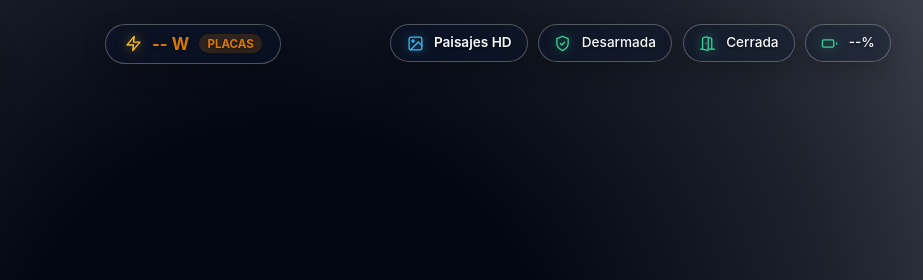
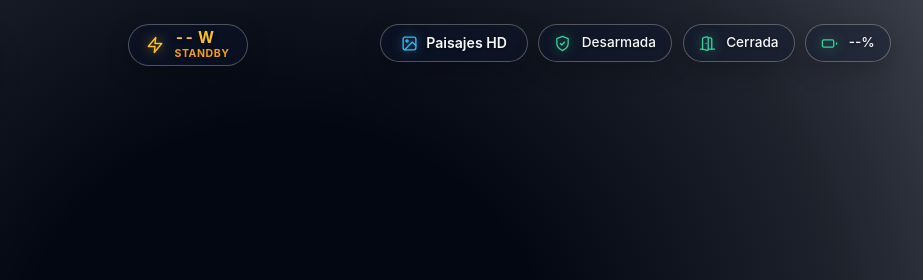
Before and after one commit to angelcabre-code/domos, a plain HTML site: page kiosk/static/index.html in a window 1280 px wide. Shown: the top 280 px of the page, 357-1280 px from the left. Drawn offline with Linux system fonts and the light colour scheme; no server answers.

Commit message:
fix(hud): reformat solar pill into two lines (watts top, status bottom) and elongate photo source badge
- Format solar pill vertically: watts (0 W) on top line, status (STANDBY/GENERANDO) on bottom line next to solar icon
- Enforce nowrap and expand photo badge width (min-width: 126px) so carousel source labels always stay on one single line

```diff
--- a/kiosk/static/index.html
+++ b/kiosk/static/index.html
@@ -42,9 +42,11 @@
 
       <!-- Real Solar Generation Live Pill -->
       <div class="liquid-pill solar-pill" id="hud-solar-pill" style="cursor:pointer;" title="Pulsa para ver detalle de placas solares">
-        <span class="solar-icon-anim neon-svg neon-amber"><svg viewBox="0 0 24 24" width="17" height="17" fill="none" stroke="currentColor" stroke-width="2" stroke-linecap="round" stroke-linejoin="round"><polygon points="13 2 3 14 12 14 11 22 21 10 12 10 13 2"/></svg></span>
-        <span id="hud-solar-val" class="solar-val">-- W</span>
-        <span class="pill-badge" id="hud-solar-badge">Placas</span>
+        <span class="solar-icon-anim neon-svg neon-amber"><svg viewBox="0 0 24 24" width="18" height="18" fill="none" stroke="currentColor" stroke-width="2" stroke-linecap="round" stroke-linejoin="round"><polygon points="13 2 3 14 12 14 11 22 21 10 12 10 13 2"/></svg></span>
+        <div class="solar-pill-col">
+          <span id="hud-solar-val" class="solar-val">-- W</span>
+          <span class="solar-badge-label" id="hud-solar-badge">Standby</span>
+        </div>
       </div>
 
       <!-- Top Right Status Indicators -->
--- a/kiosk/static/style.css
+++ b/kiosk/static/style.css
@@ -218,14 +218,34 @@ body, html {
 }
 
 .solar-pill {
-  border-color: var(--neon-amber);
-  background: var(--glass-bg);
-  box-shadow: var(--glass-specular), var(--neon-amber-glow);
+  border-color: rgba(245, 158, 11, 0.45) !important;
+  background: rgba(15, 23, 42, 0.38) !important;
+  box-shadow: 0 4px 18px rgba(0, 0, 0, 0.25), 0 0 10px rgba(245, 158, 11, 0.12) !important;
+  display: inline-flex !important;
+  align-items: center !important;
+  gap: 0.65rem !important;
+  padding: 0.35rem 1.1rem !important;
+  border-radius: 9999px !important;
+  height: 42px !important;
+  box-sizing: border-box !important;
+  white-space: nowrap !important;
+  transition: all 0.25s cubic-bezier(0.16, 1, 0.3, 1) !important;
+}
+
+.solar-pill:hover {
+  border-color: rgba(245, 158, 11, 0.7) !important;
+  box-shadow: 0 6px 22px rgba(245, 158, 11, 0.25) !important;
+  transform: translateY(-1px) scale(1.02);
+}
+
+.solar-pill:active {
+  transform: scale(0.97);
 }
 
 .solar-icon-anim {
   color: var(--neon-amber);
   animation: pulse-solar 2s infinite ease-in-out;
+  flex-shrink: 0;
 }
 
 @keyframes pulse-solar {
@@ -233,20 +253,40 @@ body, html {
   50% { transform: scale(1.15); filter: drop-shadow(0 0 8px var(--neon-amber)); }
 }
 
+.solar-pill-col {
+  display: flex !important;
+  flex-direction: column !important;
+  align-items: flex-start !important;
+  justify-content: center !important;
+  line-height: 1 !important;
+  gap: 2px !important;
+  white-space: nowrap !important;
+}
+
 .solar-val {
-  font-weight: 700;
-  color: var(--neon-amber);
-  font-size: 1.05rem;
-}
-
-.pill-badge {
-  font-size: 0.72rem;
-  background: rgba(217, 119, 6, 0.18);
-  color: var(--neon-amber);
-  padding: 0.15rem 0.5rem;
-  border-radius: 9999px;
-  font-weight: 700;
-  text-transform: uppercase;
+  font-weight: 700 !important;
+  color: #fbbf24 !important;
+  font-size: 0.96rem !important;
+  line-height: 1.1 !important;
+  white-space: nowrap !important;
+  font-variant-numeric: tabular-nums;
+  text-shadow: 0 1px 4px rgba(0, 0, 0, 0.6) !important;
+  letter-spacing: -0.01em;
+}
+
+.solar-badge-label,
+.solar-pill .pill-badge {
+  font-size: 0.66rem !important;
+  font-weight: 700 !important;
+  color: #f59e0b !important;
+  text-transform: uppercase !important;
+  letter-spacing: 0.05em !important;
+  line-height: 1 !important;
+  white-space: nowrap !important;
+  text-shadow: 0 1px 3px rgba(0, 0, 0, 0.5) !important;
+  padding: 0 !important;
+  background: transparent !important;
+  margin: 0 !important;
 }
 
 .top-right-indicators {
@@ -269,6 +309,25 @@ body, html {
   font-size: 0.85rem !important;
   line-height: 1 !important;
   vertical-align: middle !important;
+  white-space: nowrap !important;
+}
+
+.top-right-indicators .photo-source-pill,
+#hud-photo-badge {
+  padding: 0 1.25rem !important;
+  min-width: 126px !important;
+  white-space: nowrap !important;
+  flex-shrink: 0 !important;
+  gap: 0.55rem !important;
+}
+
+#hud-photo-badge #hud-photo-label {
+  white-space: nowrap !important;
+  word-break: keep-all !important;
+  overflow: visible !important;
+  display: inline-block !important;
+  font-weight: 600 !important;
+  font-size: 0.88rem !important;
 }
 
 .top-right-indicators .incident-pill {
```
Also changed, not shown: kiosk/static/app.js.
